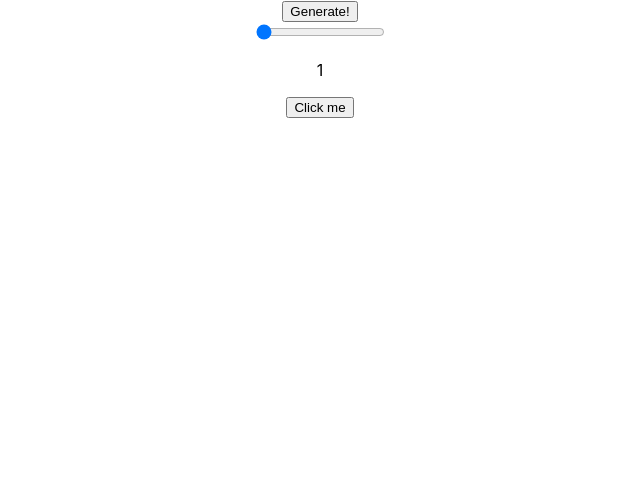
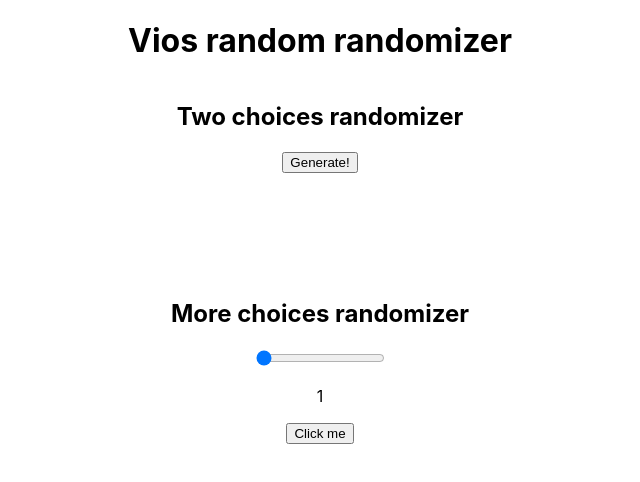
Before and after one commit to code-and-cats/random-randomizer, a React (Create React App) app in the folder code/: page / in a window 1280 px wide. Shown: the top 482 px of the page, without its empty margins (320-960 px from the left). Built offline with nearby package versions, Linux system fonts and the light colour scheme.

Commit message:
functionality in place

```diff
--- a/code/src/App.css
+++ b/code/src/App.css
@@ -2,37 +2,8 @@
   text-align: center;
 }
 
-.App-logo {
-  height: 40vmin;
-  pointer-events: none;
+main {
+  display: grid;
+  grid-template-rows: 1fr 1fr;
+  gap: 2rem;
 }
-
-@media (prefers-reduced-motion: no-preference) {
-  .App-logo {
-    animation: App-logo-spin infinite 20s linear;
-  }
-}
-
-.App-header {
-  background-color: #282c34;
-  min-height: 100vh;
-  display: flex;
-  flex-direction: column;
-  align-items: center;
-  justify-content: center;
-  font-size: calc(10px + 2vmin);
-  color: white;
-}
-
-.App-link {
-  color: #61dafb;
-}
-
-@keyframes App-logo-spin {
-  from {
-    transform: rotate(0deg);
-  }
-  to {
-    transform: rotate(360deg);
-  }
-}
--- a/code/src/App.js
+++ b/code/src/App.js
@@ -1,12 +1,16 @@
 import './App.css';
 import YesNo from './components/YesNo';
 import { RandomNumber } from './components/RandomNumber';
+import Header from './components/Header';
 
 function App() {
   return (
     <div className="App">
+     <Header />
+     <main>
      <YesNo />
      <RandomNumber />
+     </main>
     </div>
   );
 }
--- /dev/null
+++ b/code/src/components/Header.js
@@ -0,0 +1,11 @@
+import React from "react";
+
+const Header = () => {
+    return (
+        <header>
+            <h1>Vios random randomizer</h1>
+        </header>
+    )
+}
+
+export default Header;
--- a/code/src/components/RandomNumber.js
+++ b/code/src/components/RandomNumber.js
@@ -16,6 +16,7 @@ const handleNumber = (event) => {
 
 return (
     <div>
+        <h2>More choices randomizer</h2>
         <input
         name="range"
         type="range"
--- a/code/src/components/YesNo.js
+++ b/code/src/components/YesNo.js
@@ -10,6 +10,7 @@ const handleYesNoClick = () => {
 
 return (
     <div>
+        <h2>Two choices randomizer</h2>
         <div>{xOrY}</div>
         <button onClick={handleYesNoClick}>Generate!</button>
     </div>
```
